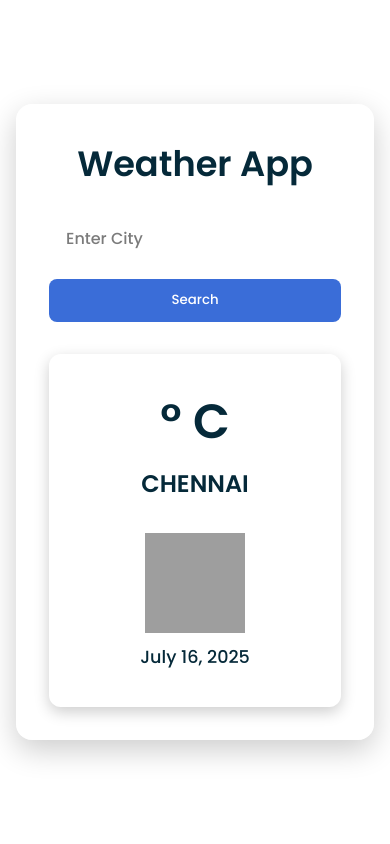
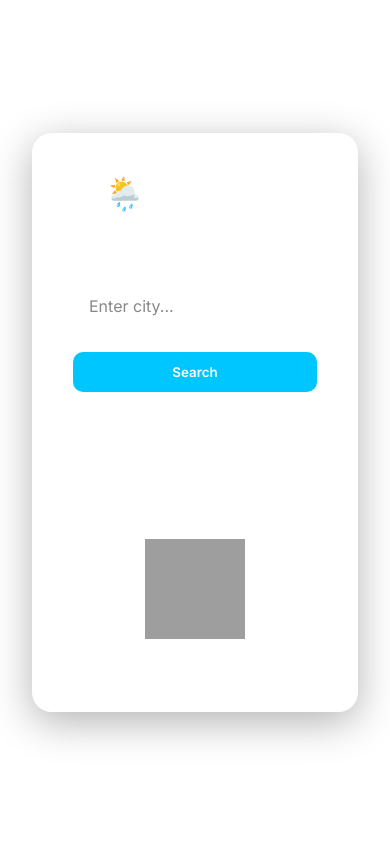
Before and after one commit to DeepakD24/Weather-App, a Django app: page / in a window 390 px wide. Run offline with Django 5.2, Linux system fonts and the light colour scheme; data that the repository does not hold is empty; grey boxes are pictures that could not be loaded.

Commit message:
Refactor index.html for improved styling, layout, and responsiveness

```diff
--- a/weatherapp/templates/weatherapp/index.html
+++ b/weatherapp/templates/weatherapp/index.html
@@ -3,61 +3,55 @@
 <!DOCTYPE html>
 <html lang="en">
 <head>
-  <meta charset="UTF-8">
-  <meta name="viewport" content="width=device-width, initial-scale=1.0">
-  <title>Weather</title>
-  <link
-    href="https://fonts.googleapis.com/css2?family=Poppins:wght@300;500;600&display=swap"
-    rel="stylesheet"
-  />
+  <meta charset="UTF-8" />
+  <meta name="viewport" content="width=device-width, initial-scale=1.0" />
+  <title>Weather App</title>
+  <link href="https://fonts.googleapis.com/css2?family=Inter:wght@400;600;700&display=swap" rel="stylesheet" />
+
   <style>
     :root {
-    --white: #ffffff;
-    --off-white: #f5f5f5;
-    --transp-white-1: rgba(255, 255, 255, 0.3);
-    --transp-white-2: rgba(255, 255, 255, 0.2);
-    --blue-1: #62b8f5;
-    --blue-2: #3a6dd8;
-    --shadow: rgba(0, 0, 0, 0.2);
-    --dark-blue: #052939;
+      --bg-glass: rgba(255, 255, 255, 0.15);
+      --border-glass: rgba(255, 255, 255, 0.25);
+      --text-primary: #ffffff;
+      --accent: #00c6ff;
+      --accent-dark: #0072ff;
+      --error: #ff4e4e;
     }
 
     * {
+      box-sizing: border-box;
       margin: 0;
       padding: 0;
-    box-sizing: border-box;
-    font-family: 'Poppins', sans-serif;
+      font-family: 'Inter', sans-serif;
     }
 
     body {
-    background-image: url('https://images.pexels.com/photos/3008509/pexels-photo-3008509.jpeg?auto=compress&cs=tinysrgb&w=1600');
+      min-height: 100vh;
+      background: linear-gradient(135deg, #00c6ff, #0072ff);
       background-size: cover;
-    background-repeat: no-repeat;
-    background-attachment: fixed;
-    min-height: 100vh;
-    color: var(--dark-blue);
       display: flex;
+      justify-content: center;
       align-items: center;
-    justify-content: center;
-    padding: 1rem;
+      padding: 2rem;
+      color: var(--text-primary);
     }
 
-  .container {
+    .card {
+      background: var(--bg-glass);
+      border: 1px solid var(--border-glass);
+      backdrop-filter: blur(18px);
+      border-radius: 20px;
+      padding: 2.5rem;
+      max-width: 480px;
       width: 100%;
-    max-width: 600px;
-    background: var(--transp-white-2);
-    backdrop-filter: blur(12px);
-    border-radius: 16px;
-    padding: 2rem;
-    box-shadow: 0 10px 30px var(--shadow);
-    border: 1px solid var(--transp-white-1);
+      box-shadow: 0 10px 40px rgba(0, 0, 0, 0.3);
     }
 
     h1 {
       text-align: center;
-    font-size: 2.2rem;
-    margin-bottom: 1.5rem;
-    color: var(--dark-blue);
+      margin-bottom: 2rem;
+      font-size: 2rem;
+      font-weight: 700;
     }
 
     form {
@@ -68,62 +62,52 @@
 
     input[type="text"] {
       flex: 1;
-    padding: 0.7rem 1rem;
-    border-radius: 8px;
-    border: 1px solid var(--white);
-    background-color: transparent;
-    color: var(--dark-blue);
+      padding: 0.75rem 1rem;
+      border: none;
+      border-radius: 10px;
       font-size: 1rem;
-    transition: border-color 0.3s;
+      background-color: rgba(255, 255, 255, 0.9);
+      color: #333;
     }
 
     input[type="text"]::placeholder {
-    color: #444;
-    opacity: 0.7;
+      color: #888;
     }
 
     .btn {
-    padding: 0.7rem 1.2rem;
-    background-color: var(--blue-2);
-    color: var(--white);
+      padding: 0.75rem 1rem;
+      background: var(--accent);
+      color: #fff;
+      font-weight: 600;
       border: none;
-    border-radius: 8px;
+      border-radius: 10px;
       cursor: pointer;
-    font-weight: 500;
-    transition: background-color 0.3s, transform 0.2s;
+      transition: background 0.3s ease;
     }
 
     .btn:hover {
-    background-color: var(--dark-blue);
-    transform: translateY(-2px);
+      background: var(--accent-dark);
     }
 
-  .weather {
-    display: flex;
-    justify-content: space-between;
+    .weather-box {
+      display: grid;
+      grid-template-columns: 1fr 1fr;
+      gap: 1.5rem;
       align-items: center;
-    background: var(--transp-white-1);
-    border-radius: 12px;
-    padding: 1rem;
-    box-shadow: 0 5px 15px var(--shadow);
-    flex-wrap: wrap;
     }
 
-  .left, .right {
-    flex: 1 1 45%;
+    .weather-info {
       text-align: center;
-    padding: 1rem;
     }
 
     .temp {
       font-size: 3rem;
       font-weight: bold;
-    margin-bottom: 0.5rem;
     }
 
     .city {
-    font-size: 1.5rem;
-    font-weight: 600;
+      font-size: 1.2rem;
+      margin-top: 0.5rem;
       text-transform: uppercase;
     }
 
@@ -133,56 +117,55 @@
     }
 
     .condition p {
-    margin: 0.3rem 0;
-    font-size: 1.1rem;
+      margin-top: 0.5rem;
+      font-size: 1rem;
     }
 
-  @media (max-width: 768px) {
-    .form {
-      flex-direction: column;
+    @media (max-width: 600px) {
+      .weather-box {
+        grid-template-columns: 1fr;
       }
 
       form {
         flex-direction: column;
       }
 
-    input[type="text"], .btn {
+      input[type="text"],
+      .btn {
         width: 100%;
       }
 
-    .weather {
-      flex-direction: column;
-    }
-
-    .left, .right {
-      flex: 1 1 100%;
+      .btn {
+        margin-top: 0.5rem;
       }
     }
   </style>
-
 </head>
 
 <body {% if exception_occurred %}
-    style="background-image: url('https://images.pexels.com/photos/3008509/pexels-photo-3008509.jpeg?auto=compress&cs=tinysrgb&w=1600');"
+      style="background: linear-gradient(135deg, #00c6ff, #0072ff);"
       {% else %}
-    style="background-image: url('{{ image_url }}');"
+      style="background-image: url('{{ image_url }}'); background-size: cover; background-position: center;"
       {% endif %}>
-  <div class="container">
-    <h1 class="heading">Weather App</h1>
+
+  <div class="card">
+    <h1>🌦️ Weather Forecast</h1>
 
     <form method="POST">
       {% csrf_token %}
-      <input type="text" name="city" placeholder="Enter City">
+      <input type="text" name="city" placeholder="Enter city..." />
       <button type="submit" class="btn">Search</button>
     </form>
-    <div class="weather">
-      <div class="left">
-        <h2 class="temp">{{ temp }}&#176; C</h2>
-        <h2 class="city">{{ city }}</h2>
+
+    <div class="weather-box">
+      <div class="weather-info">
+        <div class="temp">{{ temp }}&#176; C</div>
+        <div class="city">{{ city }}</div>
       </div>
-      <div class="right">
+
+      <div class="weather-info">
         <div class="icon">
-          <p><img src="http://openweathermap.org/img/w/{{ icon }}.png" width="120px"></p>
+          <img src="http://openweathermap.org/img/w/{{ icon }}.png" alt="icon" />
         </div>
         <div class="condition">
           <p>{{ description }}</p>
@@ -191,9 +174,10 @@
       </div>
     </div>
   </div>
+
   {% if exception_occurred %}
   <script>
-      window.onload = function() {
+    window.onload = function () {
       alert("City information is not available to Weather API");
     }
   </script>
```
Lines whose indentation alone changed are shown as unchanged.
